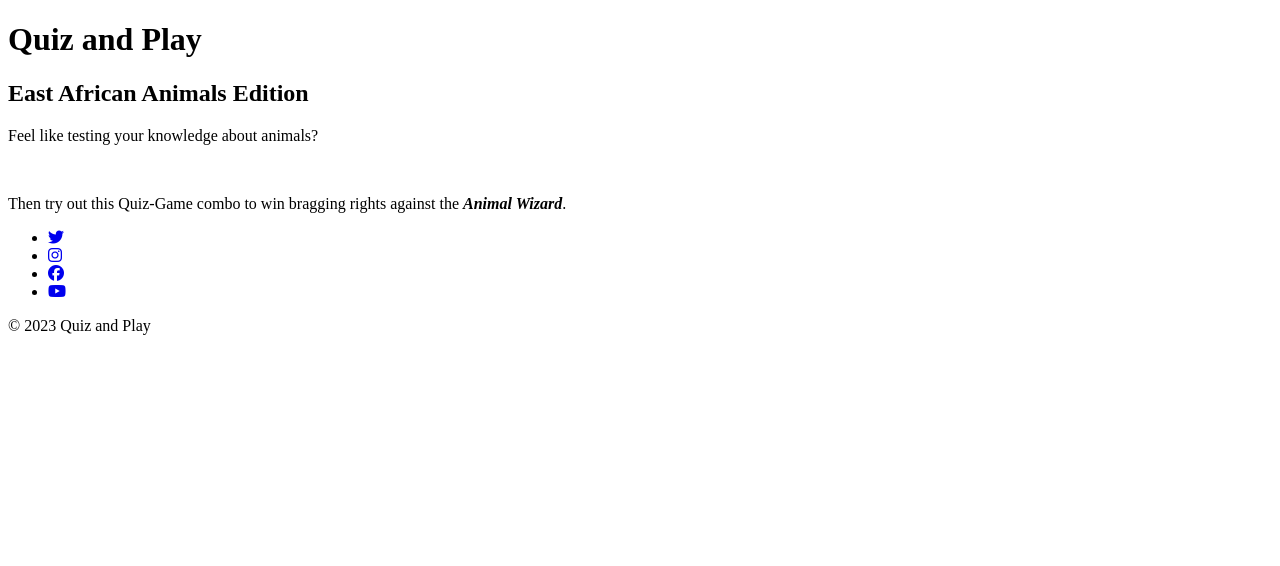
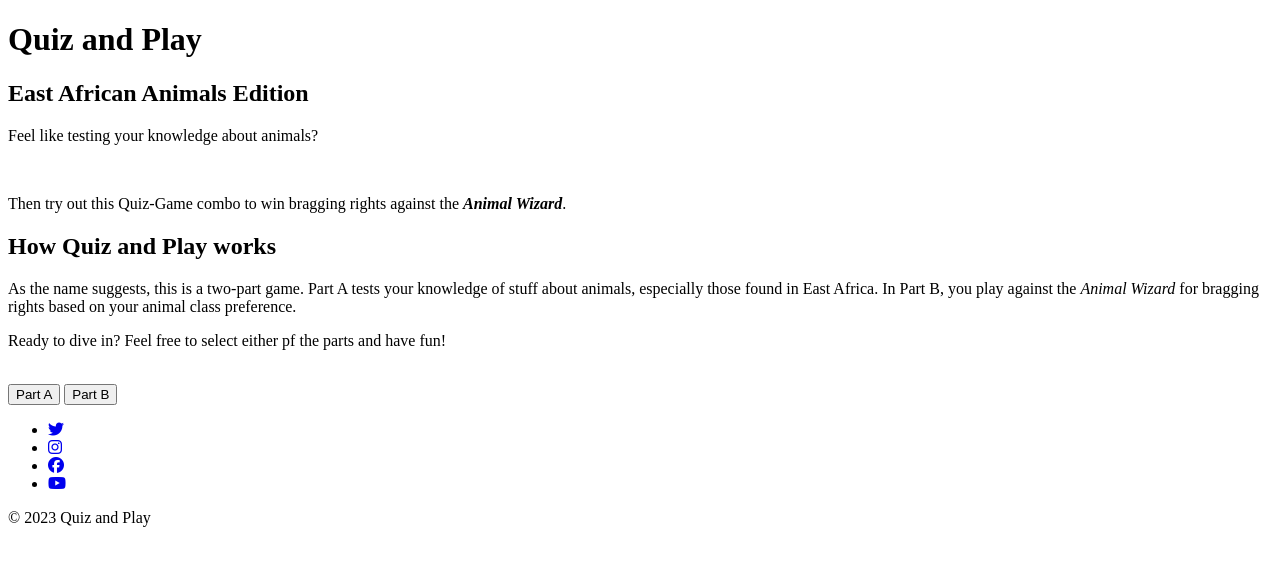
Before and after one commit to Kenarina/Randomalia, a plain HTML site: page index.html in a window 1280 px wide. Drawn offline with Linux system fonts and the light colour scheme.

Commit message:
Add description of how Quiz and Play works to the index.html file.
Added a brief description plus buttons for linking to Parts A and B

```diff
--- a/index.html
+++ b/index.html
@@ -29,11 +29,18 @@
       <p>Feel like testing your knowledge about animals?</p>
       <br>
       <p>Then try out this Quiz-Game combo to win bragging rights against the <em><strong>Animal Wizard</strong></em>.</p>
-
     </header>
 
     <!--Main Content -->
     <main>
+      <div>
+        <h2>How Quiz and Play works</h2>
+        <p>As the name suggests, this is a two-part game. Part A tests your knowledge of stuff about animals, especially those found in East Africa. In Part B, you play against the <em>Animal Wizard</em> for bragging rights based on your animal class preference.</p>
+        <p>Ready to dive in? Feel free to select either pf the parts and have fun!</p>
+        <br>
+        <button>Part A</button>
+        <button>Part B</button>
+      </div>
 
     </main>
 
```
